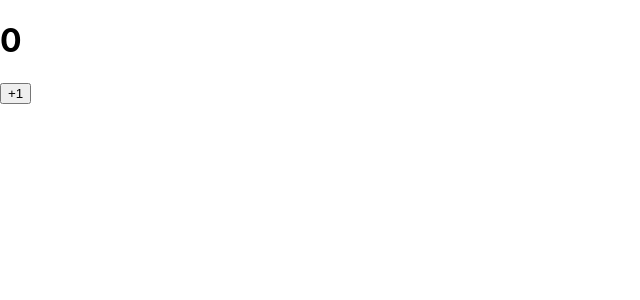
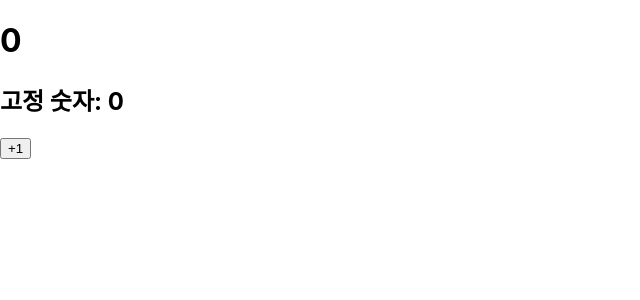
Before and after one commit to DongwookJeong/react_start, a React (Create React App) app in the folder start/: page / in a window 1280 px wide. Shown: the top 300 px of the page, without its empty margins (0-640 px from the left). Built offline with nearby package versions, Linux system fonts and the light colour scheme.

Commit message:
객체안에 여러값

```diff
--- a/start/src/Counter.js
+++ b/start/src/Counter.js
@@ -5,17 +5,19 @@ class Counter extends Component{
         super(props);
         //! state의 초기값 설정하기
         this.state = {
-            number: 0
+            number: 0,
+            fixedNumber: 0
         }
     }
     //? 컴포넌트의 생성자 메서드, 클래스형 컴포넌트에서 constructor를 작성할 때는 반드시 super(props)를 호출해주어야 한다.
     //? 컴포넌트의 State는 객체 형식이어야 한다.
 
     render(){
-        const {number} = this.state; //* state를 조회할 때는 this.state로 조회
+        const {number, fixedNumber} = this.state; //* state를 조회할 때는 this.state로 조회
         return (
             <>
             <h1>{number}</h1>
+            <h2>고정 숫자: {fixedNumber}</h2>
             <button
             //! onClick을 통해 버튼이 클릭되었을 때 호출할 함수를 지정
             onClick={()=>{
```
